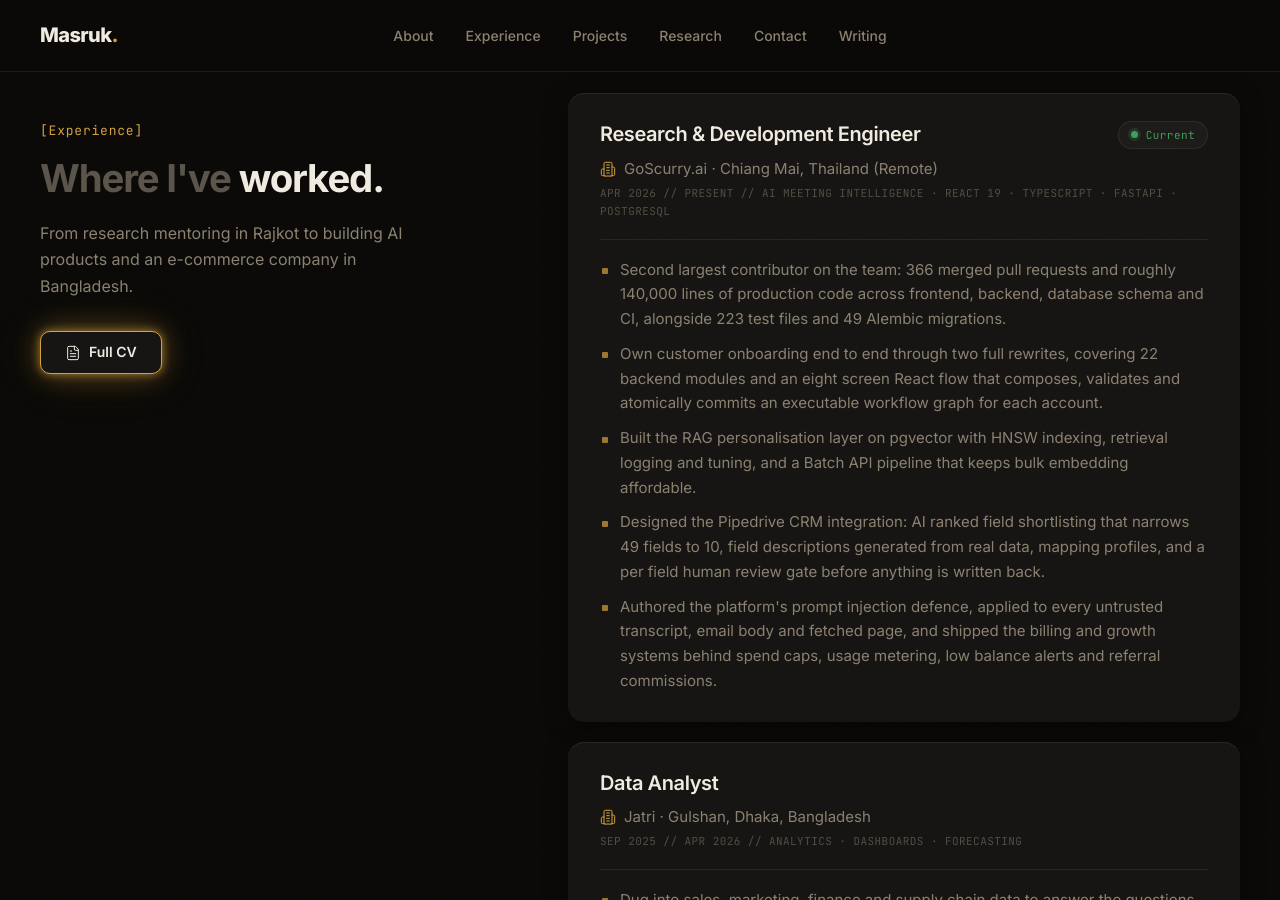
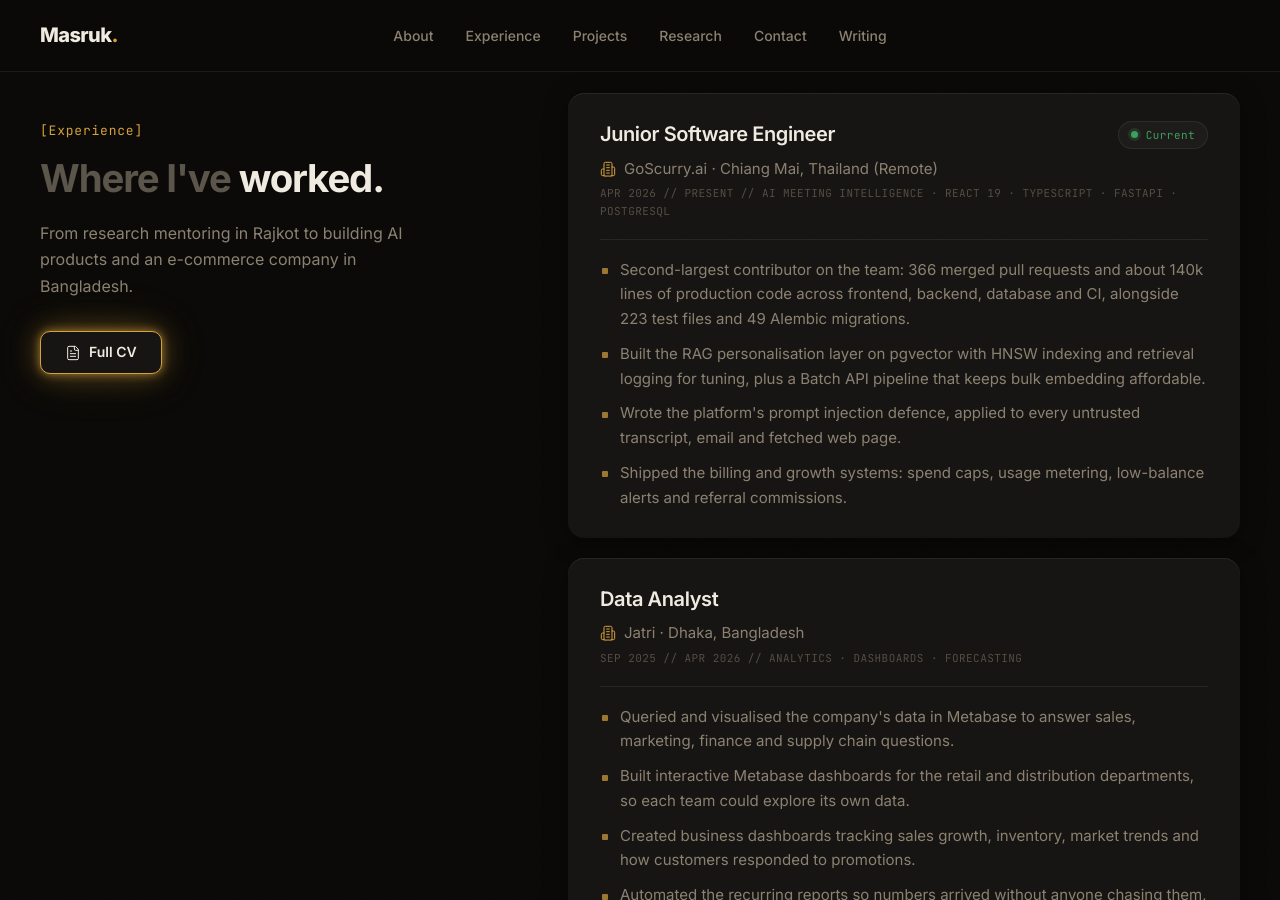
Before and after one commit to MasrukHabib/MasrukHabib.github.io, a Jekyll site: the page built from index.html, in a window 1280 px wide and 900 px high, scrolled down 3219 px. Built offline with Jekyll 4.4.1, drawn with Linux system fonts in a browser that asks for light colours; some of the changed text lies outside the part shown.

Commit message:
Match Experience to the new resume and link it from the CV buttons
Replace the Resume PDF with the updated one and move both CVs into
assets/cv/. Download CV, Full CV and the footer link now serve it,
with the cache-bust version bumped.

Experience now matches the resume: GoScurry.ai role retitled Junior
Software Engineer with its four bullets, Jatri's bullets rewritten and
Gulshan dropped, CRM Squirrel starts Jul 2025 and is marked contractual.

```diff
--- a/_config.yml
+++ b/_config.yml
@@ -38,3 +38,4 @@ exclude:
   - DESIGN.md
   - Gemfile
   - Gemfile.lock
+  - assets/cv/IDLC-Finance  # job-specific CV, kept off the live site
--- a/_includes/footer.html
+++ b/_includes/footer.html
@@ -21,7 +21,7 @@
           <h2>More</h2>
           <ul>
             <li><a href="{{ '/blog/' | relative_url }}">Writing</a></li>
-            <li><a href="{{ '/assets/Masruk-Habib-Resume.pdf' | relative_url }}?v=829ff991" target="_blank" rel="noopener">Download CV</a></li>
+            <li><a href="{{ '/assets/cv/Masruk-Habib-Resume.pdf' | relative_url }}?v=093e090c" target="_blank" rel="noopener">Download CV</a></li>
             <li><a href="{{ home }}#contact">Contact</a></li>
           </ul>
         </div>
--- a/index.html
+++ b/index.html
@@ -1,7 +1,7 @@
 ---
 layout: default
 ---
-{%- assign cv = '/assets/Masruk-Habib-Resume.pdf' | relative_url | append: '?v=829ff991' -%}
+{%- assign cv = '/assets/cv/Masruk-Habib-Resume.pdf' | relative_url | append: '?v=093e090c' -%}
 
     <!-- ================= HERO ================= -->
     <section id="home" class="hero">
@@ -148,15 +148,14 @@ layout: default
 
         <ol class="exp-list">
           <li class="exp-card card reveal">
-            <header><h3>Research &amp; Development Engineer</h3><span class="pill pill-live"><span class="status-dot" aria-hidden="true"></span>Current</span></header>
+            <header><h3>Junior Software Engineer</h3><span class="pill pill-live"><span class="status-dot" aria-hidden="true"></span>Current</span></header>
             <p class="exp-org">{% include icon.html name="building-2" px=16 %}GoScurry.ai · Chiang Mai, Thailand (Remote)</p>
             <p class="arch-meta">APR 2026 // PRESENT // AI MEETING INTELLIGENCE · REACT 19 · TYPESCRIPT · FASTAPI · POSTGRESQL</p>
             <ul>
-              <li>Second largest contributor on the team: 366 merged pull requests and roughly 140,000 lines of production code across frontend, backend, database schema and CI, alongside 223 test files and 49 Alembic migrations.</li>
-              <li>Own customer onboarding end to end through two full rewrites, covering 22 backend modules and an eight screen React flow that composes, validates and atomically commits an executable workflow graph for each account.</li>
-              <li>Built the RAG personalisation layer on pgvector with HNSW indexing, retrieval logging and tuning, and a Batch API pipeline that keeps bulk embedding affordable.</li>
-              <li>Designed the Pipedrive CRM integration: AI ranked field shortlisting that narrows 49 fields to 10, field descriptions generated from real data, mapping profiles, and a per field human review gate before anything is written back.</li>
-              <li>Authored the platform's prompt injection defence, applied to every untrusted transcript, email body and fetched page, and shipped the billing and growth systems behind spend caps, usage metering, low balance alerts and referral commissions.</li>
+              <li>Second-largest contributor on the team: 366 merged pull requests and about 140k lines of production code across frontend, backend, database and CI, alongside 223 test files and 49 Alembic migrations.</li>
+              <li>Built the RAG personalisation layer on pgvector with HNSW indexing and retrieval logging for tuning, plus a Batch API pipeline that keeps bulk embedding affordable.</li>
+              <li>Wrote the platform's prompt injection defence, applied to every untrusted transcript, email and fetched web page.</li>
+              <li>Shipped the billing and growth systems: spend caps, usage metering, low-balance alerts and referral commissions.</li>
             </ul>
           </li>
           {% comment %} Co-Founder @ Sohoj Dokan card, hidden from Experience. Remove this comment wrapper to show it again.
@@ -173,20 +172,20 @@ layout: default
           {% endcomment %}
           <li class="exp-card card reveal">
             <header><h3>Data Analyst</h3></header>
-            <p class="exp-org">{% include icon.html name="building-2" px=16 %}Jatri · Gulshan, Dhaka, Bangladesh</p>
+            <p class="exp-org">{% include icon.html name="building-2" px=16 %}Jatri · Dhaka, Bangladesh</p>
             <p class="arch-meta">SEP 2025 // APR 2026 // ANALYTICS · DASHBOARDS · FORECASTING</p>
             <ul>
-              <li>Dug into sales, marketing, finance and supply chain data to answer the questions the business actually had.</li>
-              <li>Built the dashboards and automated the reporting, so numbers arrived without anyone chasing them.</li>
-              <li>Tracked sales growth, inventory and market trends, and watched how customers responded to promotions.</li>
-              <li>Helped with demand forecasting and sales planning, flagging risks and openings as they appeared.</li>
-              <li>Kept data consistent across systems and worked with whichever team needed numbers that week.</li>
+              <li>Queried and visualised the company's data in Metabase to answer sales, marketing, finance and supply chain questions.</li>
+              <li>Built interactive Metabase dashboards for the retail and distribution departments, so each team could explore its own data.</li>
+              <li>Created business dashboards tracking sales growth, inventory, market trends and how customers responded to promotions.</li>
+              <li>Automated the recurring reports so numbers arrived without anyone chasing them, and kept data consistent across systems.</li>
+              <li>Supported demand forecasting and sales planning, flagging risks and opportunities as they appeared.</li>
             </ul>
           </li>
           <li class="exp-card card reveal">
             <header><h3>Backend Developer</h3></header>
-            <p class="exp-org">{% include icon.html name="building-2" px=16 %}CRM Squirrel · Lampang, Thailand (Remote)</p>
-            <p class="arch-meta">AUG 2025 // SEP 2025 // PYTHON · API INTEGRATION</p>
+            <p class="exp-org">{% include icon.html name="building-2" px=16 %}CRM Squirrel · Lampang, Thailand (Contractual, Remote)</p>
+            <p class="arch-meta">JUL 2025 // SEP 2025 // PYTHON · API INTEGRATION</p>
             <ul>
               <li>Wrote Python backend services behind core CRM workflows.</li>
               <li>Handled API integration and helped shape how the system would scale.</li>
```
Also changed, not shown: 4 other files.
